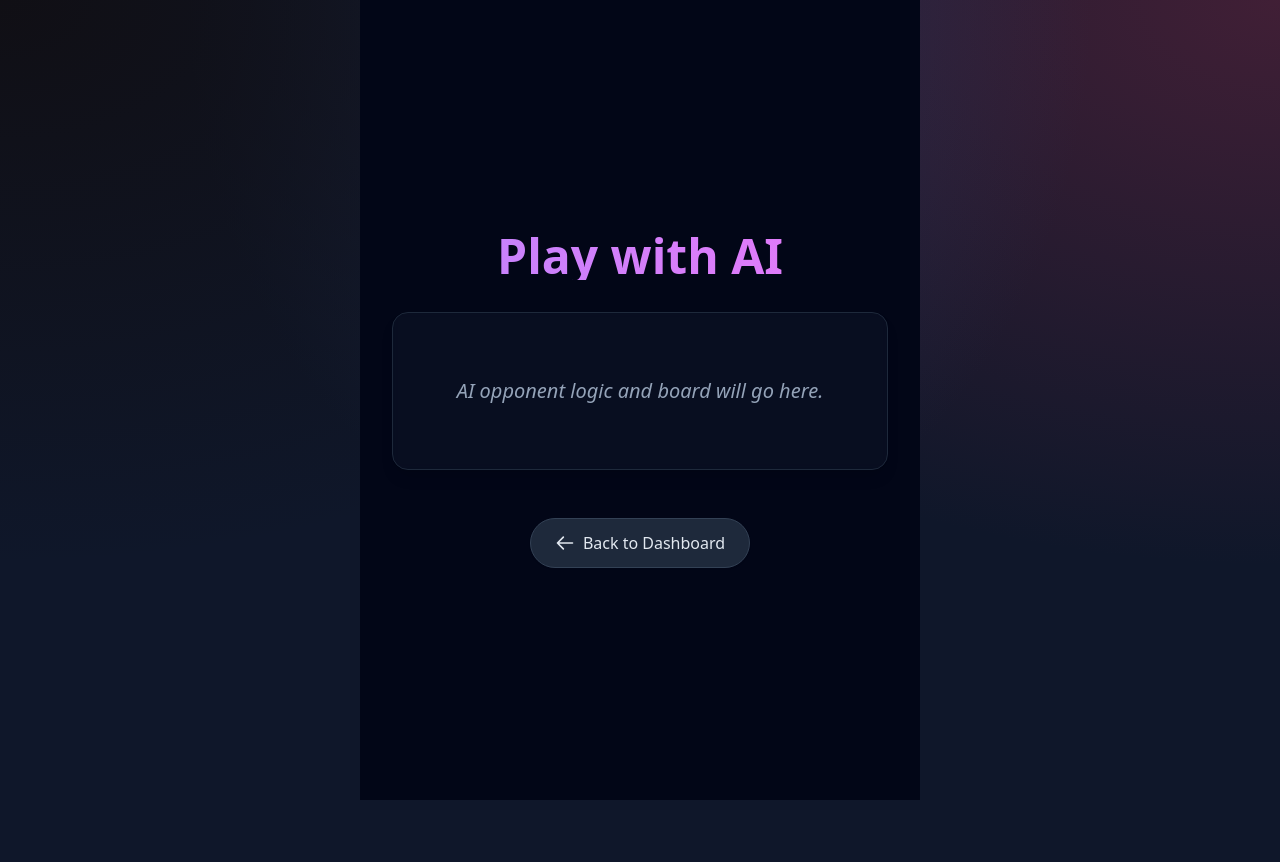
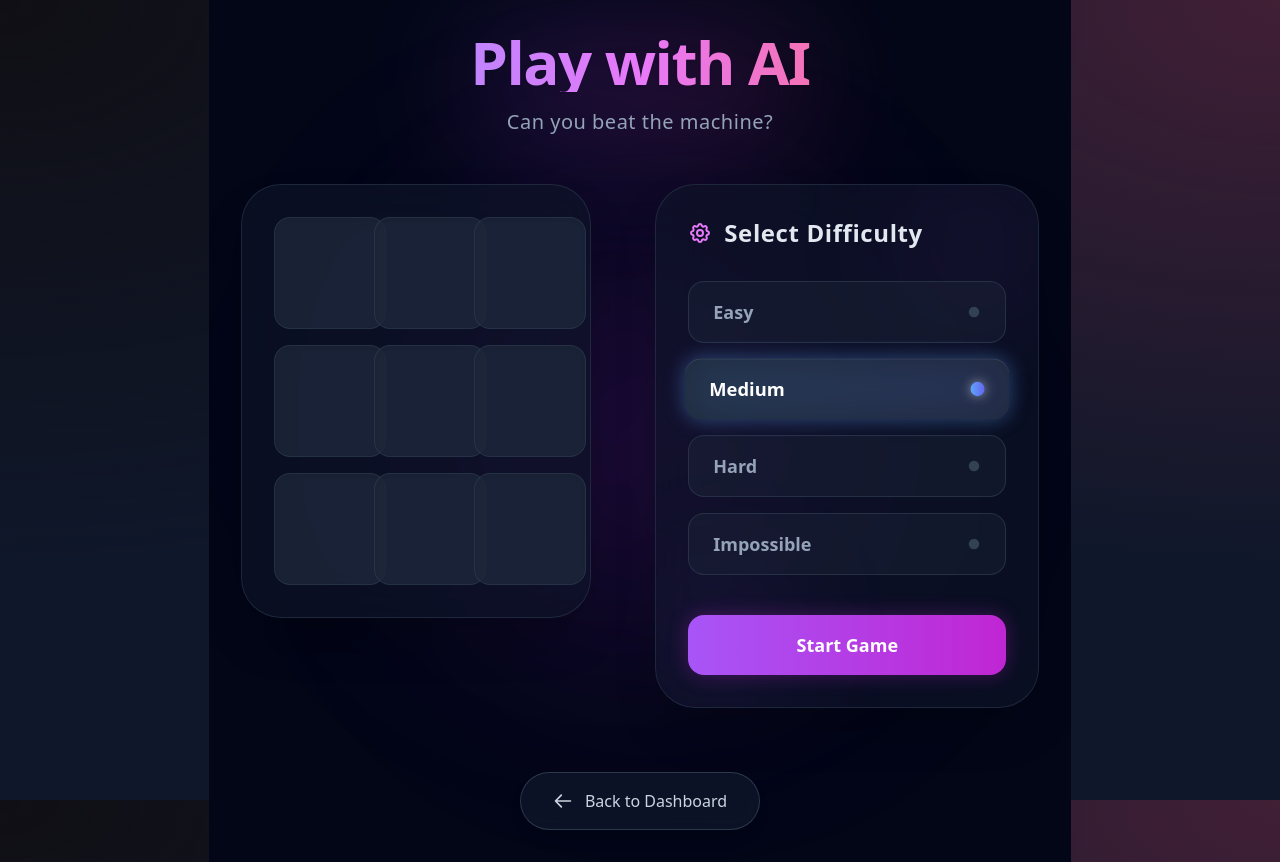
Before and after one commit to aditya0563/Tic_Tac_Toe, a Next.js app: page /ai in a window 1280 px wide. Before the commit the page ends 800 px from the top, so only its background shows below. Built offline with nearby package versions, Linux system fonts and the light colour scheme.

Commit message:
add ai difficulty selection board and file structure

```diff
--- a/app/ai/page.tsx
+++ b/app/ai/page.tsx
@@ -1,25 +1,116 @@
+'use client';
+
 import Link from 'next/link';
+import { useState } from 'react';
 
 export default function PlayWithAI() {
+  const [difficulty, setDifficulty] = useState<string>('medium');
+
   return (
-    <div className="min-h-screen bg-slate-950 flex flex-col items-center justify-center p-8 text-slate-100 font-sans">
-      <div className="max-w-3xl w-full text-center">
-        <h1 className="text-4xl md:text-5xl font-bold text-transparent bg-clip-text bg-gradient-to-r from-purple-400 to-fuchsia-400 mb-8">
-          Play with AI
-        </h1>
+    <div className="min-h-screen bg-slate-950 flex flex-col items-center justify-center p-8 text-slate-100 font-sans overflow-hidden relative">
+      {/* Background decorations */}
+      <div className="absolute top-0 left-0 w-full h-full overflow-hidden pointer-events-none">
+        <div className="absolute top-1/4 left-1/4 w-96 h-96 bg-purple-600/10 rounded-full blur-[128px]" />
+        <div className="absolute bottom-1/4 right-1/4 w-96 h-96 bg-fuchsia-600/10 rounded-full blur-[128px]" />
+      </div>
 
-        <div className="bg-slate-900/50 border border-slate-800 rounded-2xl p-16 mb-12 shadow-lg backdrop-blur-sm">
-          <p className="text-xl text-slate-400 italic">AI opponent logic and board will go here.</p>
+      <div className="max-w-6xl w-full flex flex-col items-center relative z-10">
+        <div className="text-center mb-12 relative">
+          <div className="absolute inset-0 blur-3xl opacity-20 bg-gradient-to-r from-purple-500 via-fuchsia-500 to-pink-500 -z-10 rounded-full" />
+          <h1 className="text-5xl md:text-6xl font-extrabold text-transparent bg-clip-text bg-gradient-to-r from-purple-400 via-fuchsia-400 to-pink-400 tracking-tight mb-4 drop-shadow-sm">
+            Play with AI
+          </h1>
+          <p className="text-slate-400 text-lg md:text-xl font-medium tracking-wide">Can you beat the machine?</p>
+        </div>
+
+        <div className="flex flex-col lg:flex-row gap-12 lg:gap-16 items-center lg:items-start justify-center w-full mb-16">
+
+          {/* Tic Tac Toe Board */}
+          <div className="flex flex-col items-center">
+            <div className="bg-slate-900/60 border border-slate-700/50 rounded-[2.5rem] p-6 sm:p-8 shadow-2xl backdrop-blur-xl relative group transition-transform duration-500 hover:scale-[1.02]">
+              <div className="absolute inset-0 bg-gradient-to-br from-purple-500/10 to-transparent opacity-0 group-hover:opacity-100 transition-opacity duration-500 rounded-[2.5rem] pointer-events-none" />
+              <div className="grid grid-cols-3 gap-3 sm:gap-4 relative z-10">
+                {Array(9).fill(null).map((_, i) => (
+                  <button
+                    key={i}
+                    disabled
+                    className="w-20 h-20 sm:w-24 sm:h-24 md:w-28 md:h-28 bg-slate-800/80 rounded-2xl flex items-center justify-center text-4xl sm:text-5xl cursor-default transition-all duration-300 shadow-inner border border-slate-700/50"
+                  >
+                    {/* Placeholder for X or O */}
+                  </button>
+                ))}
+              </div>
+            </div>
+          </div>
+
+          {/* Control Panel */}
+          <div className="w-full max-w-sm bg-slate-900/60 border border-slate-700/50 rounded-[2.5rem] p-8 shadow-2xl backdrop-blur-xl flex flex-col relative overflow-hidden">
+            <div className="absolute top-0 right-0 w-32 h-32 bg-fuchsia-500/10 blur-3xl rounded-full pointer-events-none" />
+            <div className="absolute bottom-0 left-0 w-32 h-32 bg-purple-500/10 blur-3xl rounded-full pointer-events-none" />
+
+            <h2 className="text-2xl font-bold mb-8 text-slate-200 tracking-wide relative z-10 flex items-center">
+              <svg className="w-6 h-6 mr-3 text-fuchsia-400" fill="none" stroke="currentColor" viewBox="0 0 24 24" xmlns="http://www.w3.org/2000/svg">
+                <path strokeLinecap="round" strokeLinejoin="round" strokeWidth="2" d="M10.325 4.317c.426-1.756 2.924-1.756 3.35 0a1.724 1.724 0 002.573 1.066c1.543-.94 3.31.826 2.37 2.37a1.724 1.724 0 001.065 2.572c1.756.426 1.756 2.924 0 3.35a1.724 1.724 0 00-1.066 2.573c.94 1.543-.826 3.31-2.37 2.37a1.724 1.724 0 00-2.572 1.065c-.426 1.756-2.924 1.756-3.35 0a1.724 1.724 0 00-2.573-1.066c-1.543.94-3.31-.826-2.37-2.37a1.724 1.724 0 00-1.065-2.572c-1.756-.426-1.756-2.924 0-3.35a1.724 1.724 0 001.066-2.573c-.94-1.543.826-3.31 2.37-2.37.996.608 2.296.07 2.572-1.065z"></path>
+                <path strokeLinecap="round" strokeLinejoin="round" strokeWidth="2" d="M15 12a3 3 0 11-6 0 3 3 0 016 0z"></path>
+              </svg>
+              Select Difficulty
+            </h2>
+
+            <div className="flex flex-col gap-4 relative z-10">
+              {[
+                { id: 'easy', label: 'Easy', color: 'from-emerald-400 to-teal-500', shadow: 'rgba(52, 211, 153, 0.4)' },
+                { id: 'medium', label: 'Medium', color: 'from-blue-400 to-indigo-500', shadow: 'rgba(96, 165, 250, 0.4)' },
+                { id: 'hard', label: 'Hard', color: 'from-orange-400 to-rose-500', shadow: 'rgba(251, 146, 60, 0.4)' },
+                { id: 'impossible', label: 'Impossible', color: 'from-purple-500 to-fuchsia-600', shadow: 'rgba(192, 38, 211, 0.4)' }
+              ].map((level) => (
+                <button
+                  key={level.id}
+                  onClick={() => setDifficulty(level.id)}
+                  className={`relative overflow-hidden group px-6 py-4 rounded-2xl transition-all duration-300 w-full text-left ${
+                    difficulty === level.id
+                      ? 'bg-slate-800 border-transparent shadow-lg scale-[1.02]'
+                      : 'bg-slate-800/40 border border-slate-700/60 hover:bg-slate-800/80 hover:border-slate-600/80 hover:scale-[1.01]'
+                  }`}
+                  style={{
+                    boxShadow: difficulty === level.id ? `0 0 20px ${level.shadow}, inset 0 1px 0 rgba(255,255,255,0.1)` : 'none'
+                  }}
+                >
+                  {difficulty === level.id && (
+                    <div className={`absolute inset-0 opacity-15 bg-gradient-to-r ${level.color} blur-xl`} />
+                  )}
+                  <div className="relative flex items-center justify-between z-10">
+                    <span className={`font-semibold text-lg ${difficulty === level.id ? 'text-white' : 'text-slate-400 group-hover:text-slate-300 transition-colors'}`}>
+                      {level.label}
+                    </span>
+                    <div
+                      className={`w-3.5 h-3.5 rounded-full transition-all duration-300 ${
+                        difficulty === level.id
+                          ? `bg-gradient-to-r ${level.color} shadow-[0_0_10px_rgba(255,255,255,0.5)] scale-100`
+                          : 'bg-slate-700 scale-75 group-hover:scale-100'
+                      }`}
+                    />
+                  </div>
+                </button>
+              ))}
+            </div>
+
+            <button className="mt-10 py-4 rounded-2xl bg-gradient-to-r from-purple-500 to-fuchsia-600 text-white font-bold text-lg hover:from-purple-400 hover:to-fuchsia-500 transition-all duration-300 shadow-[0_0_20px_rgba(192,38,211,0.3)] hover:shadow-[0_0_30px_rgba(192,38,211,0.5)] hover:-translate-y-1 relative z-10 overflow-hidden group">
+              <span className="relative z-10">Start Game</span>
+              <div className="absolute inset-0 bg-white/20 translate-y-full group-hover:translate-y-0 transition-transform duration-300 ease-in-out" />
+            </button>
+          </div>
+
         </div>
 
         <Link
           href="/"
-          className="inline-flex items-center justify-center px-6 py-3 rounded-full bg-slate-800 text-slate-200 hover:bg-slate-700 hover:text-white transition-all duration-200 border border-slate-700 hover:border-slate-600 shadow-sm"
+          className="inline-flex items-center justify-center px-8 py-4 rounded-full bg-slate-900/80 text-slate-300 hover:bg-slate-800 hover:text-white transition-all duration-300 border border-slate-700/80 hover:border-slate-500 shadow-lg backdrop-blur-md group relative z-10 overflow-hidden"
         >
-          <svg className="w-5 h-5 mr-2" fill="none" stroke="currentColor" viewBox="0 0 24 24" xmlns="http://www.w3.org/2000/svg">
+          <div className="absolute inset-0 bg-gradient-to-r from-slate-800 to-slate-700 opacity-0 group-hover:opacity-100 transition-opacity duration-300 -z-10" />
+          <svg className="w-5 h-5 mr-3 transform group-hover:-translate-x-1 transition-transform" fill="none" stroke="currentColor" viewBox="0 0 24 24">
             <path strokeLinecap="round" strokeLinejoin="round" strokeWidth="2" d="M10 19l-7-7m0 0l7-7m-7 7h18"></path>
           </svg>
-          Back to Dashboard
+          <span className="font-medium">Back to Dashboard</span>
         </Link>
       </div>
     </div>
--- /dev/null
+++ b/utils/ai/easy.ts
@@ -0,0 +1,4 @@
+export function getEasyMove(): number {
+  // Dummy function returning a static number for now
+  return 0;
+}
--- /dev/null
+++ b/utils/ai/hard.ts
@@ -0,0 +1,4 @@
+export function getHardMove(): number {
+  // Dummy function returning a static number for now
+  return 0;
+}
--- /dev/null
+++ b/utils/ai/impossible.ts
@@ -0,0 +1,4 @@
+export function getImpossibleMove(): number {
+  // Dummy function returning a static number for now
+  return 0;
+}
--- /dev/null
+++ b/utils/ai/medium.ts
@@ -0,0 +1,4 @@
+export function getMediumMove(): number {
+  // Dummy function returning a static number for now
+  return 0;
+}
```
